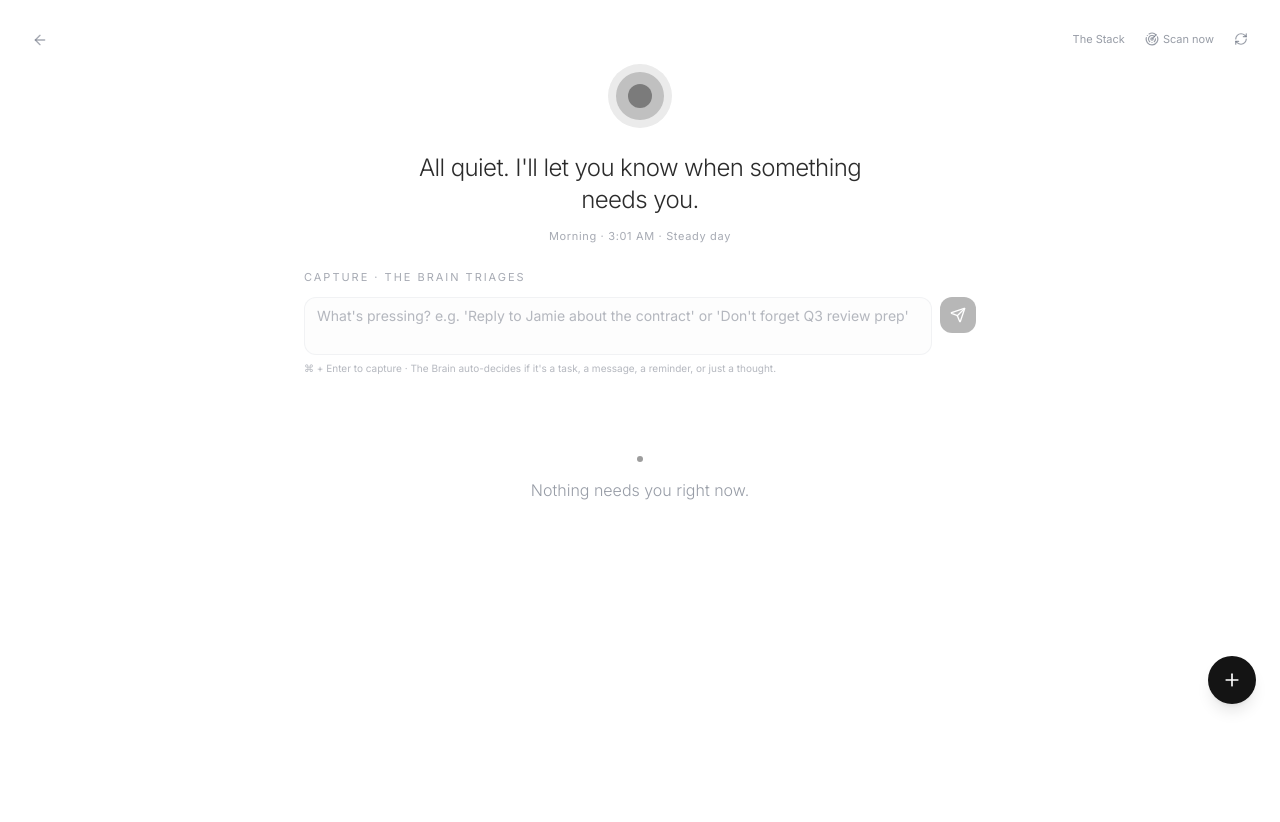
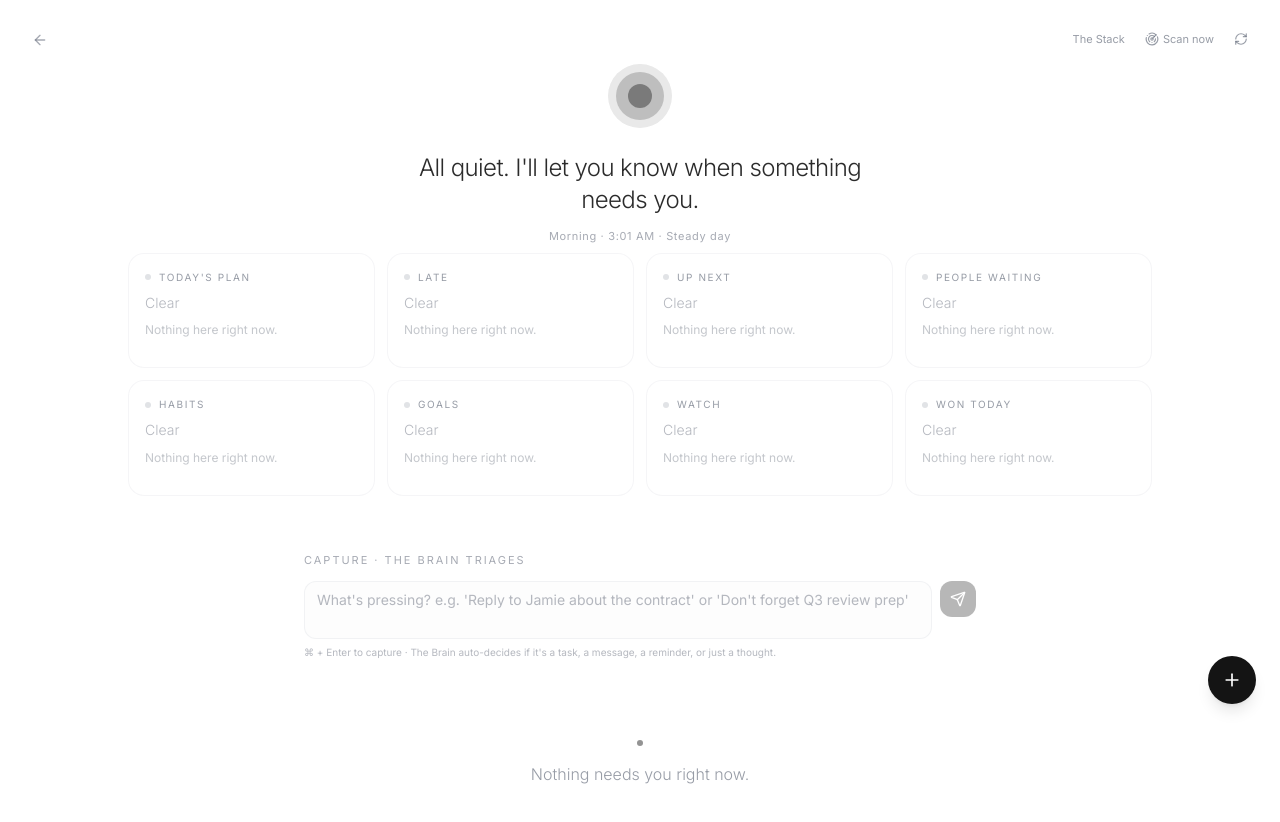
Before and after one commit to thecolinosborne/Ozlon-AI-Search, a React (Vite) app: page /signals in a window 1280 px wide. Shown: the top 822 px of the page. Built offline with nearby package versions, Linux system fonts and the light colour scheme; the HTML template or start-up script is replaced by a standard one; what @capacitor-community/sqlite, @capacitor/core, @lovable.dev/cloud-auth-js would draw is missing.

Commit message:
Changes
Co-authored-by: thecolinosborne <124605697+thecolinosborne@users.noreply.github.com>

```diff
--- a/src/pages/Signals.tsx
+++ b/src/pages/Signals.tsx
@@ -119,6 +119,12 @@ export default function Signals() {
 
       {/* Today layer — Stage 1: living "now line" + life-event preview. Additive. */}
       <TodayHero />
+
+      {/* Top of Mind — single highest-leverage next move. */}
+      <TopOfMindCard topOfMind={brief?.top_of_mind ?? null} loading={briefLoading} />
+
+      {/* Command Center — 8 calm cards (situational + strategic). */}
+      <CommandCenter brief={brief} loading={briefLoading} />
 
       {/* Capture composer — flags pressing items for the Brain to triage. */}
       <div className="pt-4 px-6">
```
